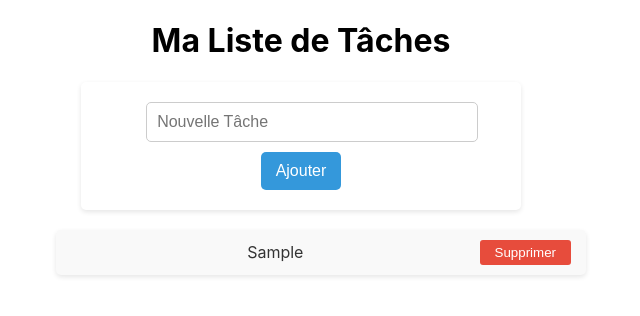
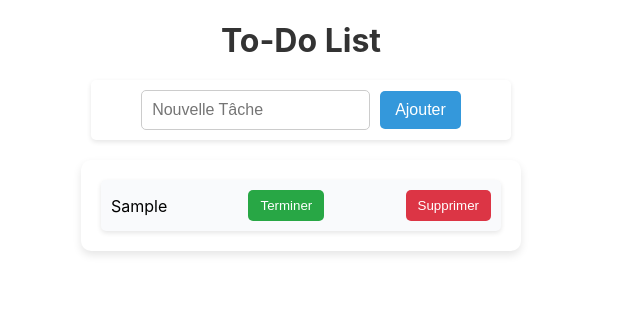
Before and after one commit to zkerkeb-class/todo-list-avanc-react-MalicknND, a React (Create React App) app: page / in a window 1280 px wide. Both pictures are taken after typing "Sample" into the empty fields and a click on the button "Ajouter". Shown: the top 316 px of the page, without its empty margins (339-979 px from the left). Built offline with nearby package versions, Linux system fonts and the light colour scheme.

Commit message:
save work

```diff
--- a/src/App.js
+++ b/src/App.js
@@ -1,20 +1,57 @@
+import React, {useEffect, useState} from 'react';
+import TodoList from './components/TodoList/TodoList';
+import TodoForm from './components/TodoForm/TodoForm';
 import './App.css';
-import TodoForm from './components/TodoForm/TodoForm';
-import TodoList from './components/TodoList/TodoList';
-import {useState} from 'react';
 
 function App() {
   const [tasks, setTasks] = useState([]);
 
+  // Récupérer les tâches sauvegardées dans le localStorage au chargement de la page
+  useEffect(() => {
+    const savedTasks = JSON.parse(localStorage.getItem('tasks'));
+    if (savedTasks) {
+      setTasks(savedTasks); // Récupère les tâches sauvegardées
+    }
+  }, []);
+
+  // Sauvegarder les tâches dans le localStorage à chaque modification
+  useEffect(() => {
+    if (tasks.length > 0) {
+      localStorage.setItem('tasks', JSON.stringify(tasks)); // Sauvegarde dans le localStorage
+    }
+  }, [tasks]);
+
+  // Ajouter une tâche
   const addTask = task => {
-    setTasks([...tasks, task]);
+    if (task.trim()) {
+      const newTask = {text: task, completed: false};
+      setTasks(prevTasks => [...prevTasks, newTask]); // Met à jour l'état des tâches
+    }
+  };
+
+  // Supprimer une tâche
+  const removeTask = index => {
+    const updatedTasks = tasks.filter((_, i) => i !== index);
+    setTasks(updatedTasks); // Met à jour l'état des tâches
+  };
+
+  // Changer l'état de la tâche (terminée ou non)
+  const toggleTaskCompletion = index => {
+    const updatedTasks = tasks.map((task, i) =>
+      i === index ? {...task, completed: !task.completed} : task,
+    );
+    setTasks(updatedTasks); // Met à jour l'état des tâches
   };
 
   return (
-    <div className="App">
-      <h1>Ma Liste de Tâches</h1>
+    <div className="container">
+      <h1>To-Do List</h1>
       <TodoForm addTask={addTask} />
-      <TodoList tasks={tasks} />
+      <TodoList
+        tasks={tasks}
+        removeTask={removeTask}
+        toggleTaskCompletion={toggleTaskCompletion}
+      />
     </div>
   );
 }
--- a/src/components/TodoForm/todoform.css
+++ b/src/components/TodoForm/todoform.css
@@ -1,14 +1,19 @@
 .todo-form {
   display: flex;
-  /* flex-direction: column; */
+  flex-direction: column;
   justify-content: center;
   align-items: center;
   margin: 20px auto;
-  padding: 20px;
+  padding: 10px;
   background-color: #ffffff;
   border-radius: 5px;
   box-shadow: 0 2px 5px rgba(0, 0, 0, 0.1);
   max-width: 400px;
+}
+form {
+  display: flex;
+  justify-content: center;
+  align-items: center;
 }
 
 .todo-form input {
@@ -16,7 +21,7 @@
   border: 1px solid #ccc;
   border-radius: 5px;
   width: 100%;
-  margin-bottom: 10px;
+  /* margin-bottom: 10px; */
   font-size: 16px;
 }
 
--- a/src/components/TodoItem/TodoItem.js
+++ b/src/components/TodoItem/TodoItem.js
@@ -1,14 +1,19 @@
 import React from 'react';
 import './todoitem.css';
 
-const TodoItem = ({task, index, removeTask}) => {
+function TodoItem({task, index, removeTask, toggleTaskCompletion}) {
   return (
-    <div className="todo-item">
-      <span className="task-text">{task}</span>{' '}
-      {/* Afficher le texte de la tâche */}
-      <button onClick={() => removeTask(task)}>Supprimer</button>
+    <div className="wrapper">
+      <li className={task.completed ? 'completed' : ''}>
+        {task.text}
+
+        <button onClick={() => toggleTaskCompletion(index)}>
+          {task.completed ? 'Réinitialiser' : 'Terminer'}
+        </button>
+        <button onClick={() => removeTask(index)}>Supprimer</button>
+      </li>
     </div>
   );
-};
+}
 
 export default TodoItem;
--- a/src/components/TodoItem/todoitem.css
+++ b/src/components/TodoItem/todoitem.css
@@ -1,42 +1,67 @@
-/* Conteneur principal pour chaque tâche */
-.todo-item {
+.wrapper {
+  margin: 0 auto;
+}
+ul {
+  list-style-type: none; /* Supprime les puces de la liste */
+  padding: 0;
+  margin: 0 auto;
+  width: 100%; /* Prend tout l'espace disponible */
+  max-width: 400px; /* Limite la largeur de la liste */
+  background-color: white;
+  padding: 20px;
+  border-radius: 10px;
+  box-shadow: 0 4px 8px rgba(0, 0, 0, 0.1); /* Ajoute une ombre légère */
+}
+
+li {
   display: flex;
   justify-content: space-between;
   align-items: center;
-  padding: 10px 15px;
-  margin: 10px auto;
-  width: 90%;
-  max-width: 500px;
-  background-color: #f9f9f9;
+  padding: 10px;
+  margin-bottom: 10px;
+  background-color: #f9fafc;
   border-radius: 5px;
-  box-shadow: 0 2px 5px rgba(0, 0, 0, 0.1);
-  transition: background-color 0.3s;
+  box-shadow: 0 2px 5px rgba(0, 0, 0, 0.1); /* Ombre sur chaque élément */
 }
 
-/* Changer la couleur de fond au survol */
-.todo-item:hover {
-  background-color: #f1f1f1;
+li:last-child {
+  margin-bottom: 0; /* Supprime la marge sur le dernier élément */
 }
 
-/* Style du texte de la tâche */
-.todo-item .task-text {
-  flex-grow: 1;
-  color: #333;
-  text-align: center;
+li.completed {
+  text-decoration: line-through;
+  color: #a9a9a9;
 }
 
-/* Style pour le bouton de suppression */
-.todo-item button {
-  padding: 5px 15px;
+button {
+  padding: 8px 12px;
   border: none;
-  border-radius: 3px;
-  background-color: #e74c3c;
-  color: white;
+  border-radius: 5px;
   cursor: pointer;
-  transition: background-color 0.3s;
+  margin-left: 10px;
 }
 
-/* Changer la couleur de fond du bouton au survol */
-.todo-item button:hover {
-  background-color: #c0392b;
+button:first-child {
+  background-color: #28a745;
+  color: white;
 }
+
+button:first-child:hover {
+  background-color: #218838;
+}
+
+button:last-child {
+  background-color: #dc3545;
+  color: white;
+}
+
+button:last-child:hover {
+  background-color: #c82333;
+}
+
+h1 {
+  text-align: center;
+  color: #333;
+  font-size: 2rem;
+  margin-bottom: 20px;
+}
--- a/src/components/TodoList/TodoList.js
+++ b/src/components/TodoList/TodoList.js
@@ -1,17 +1,20 @@
 import React from 'react';
 import TodoItem from '../TodoItem/TodoItem';
-import './todolist.css';
 
-const TodoList = ({tasks}) => {
+function TodoList({tasks, removeTask, toggleTaskCompletion}) {
   return (
-    <div>
-      <ul>
-        {tasks.map((task, index) => (
-          <TodoItem task={task} key={index} />
-        ))}
-      </ul>
-    </div>
+    <ul>
+      {tasks.map((task, index) => (
+        <TodoItem
+          key={index}
+          task={task}
+          index={index}
+          removeTask={removeTask}
+          toggleTaskCompletion={toggleTaskCompletion}
+        />
+      ))}
+    </ul>
   );
-};
+}
 
 export default TodoList;
```
Also changed, not shown: 1 other file (tests, documents, lock files or other folders).
